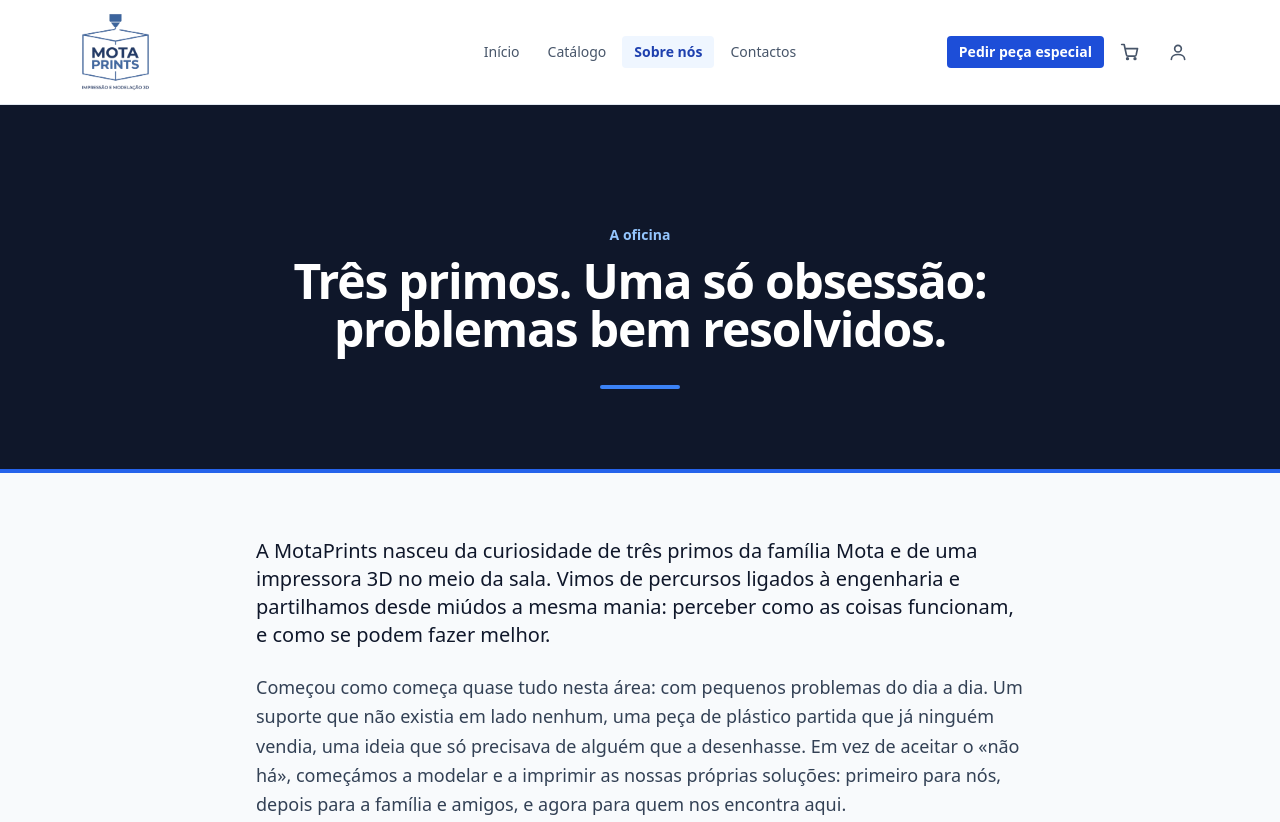
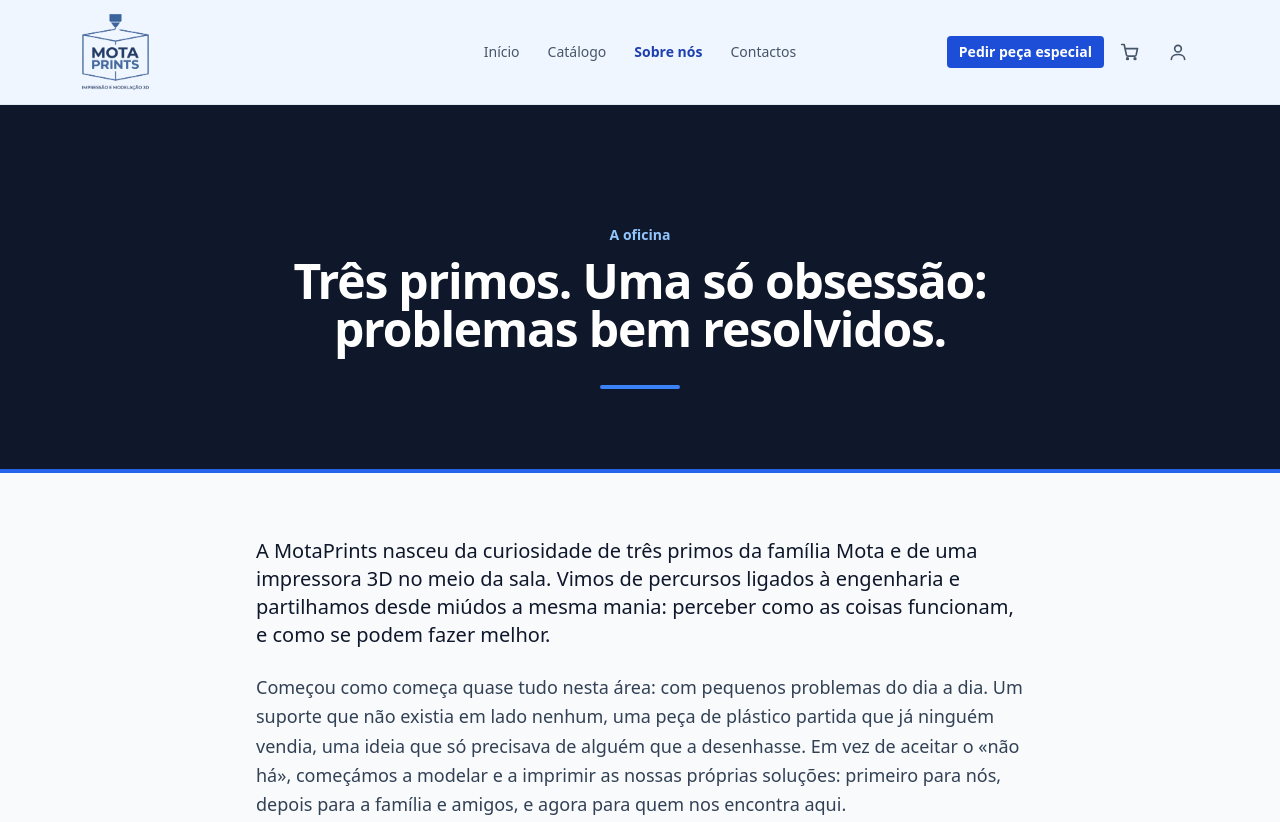
Before and after one commit to Sam-Lisboa06/projeto-web-2026, a plain HTML site: page sobre-nos.html in a window 1280 px wide. Shown: the top 822 px of the page. Drawn offline with nearby package versions, Linux system fonts and the light colour scheme.

Commit message:
Update sobre-nos.html

```diff
--- a/sobre-nos.html
+++ b/sobre-nos.html
@@ -14,7 +14,7 @@
 
   <body class="bg-slate-50 text-slate-900 font-sans antialiased">
     <!-- cabeçalho -->
-    <header class="sticky top-0 z-10 bg-white border-b border-slate-200">
+    <header class="sticky top-0 z-10 bg-blue-50 border-b border-slate-200">
       <div
         class="mx-auto max-w-6xl px-4 py-3 flex flex-wrap items-center justify-between gap-x-4 gap-y-3 md:grid md:grid-cols-[1fr_auto_1fr]"
       >
```
